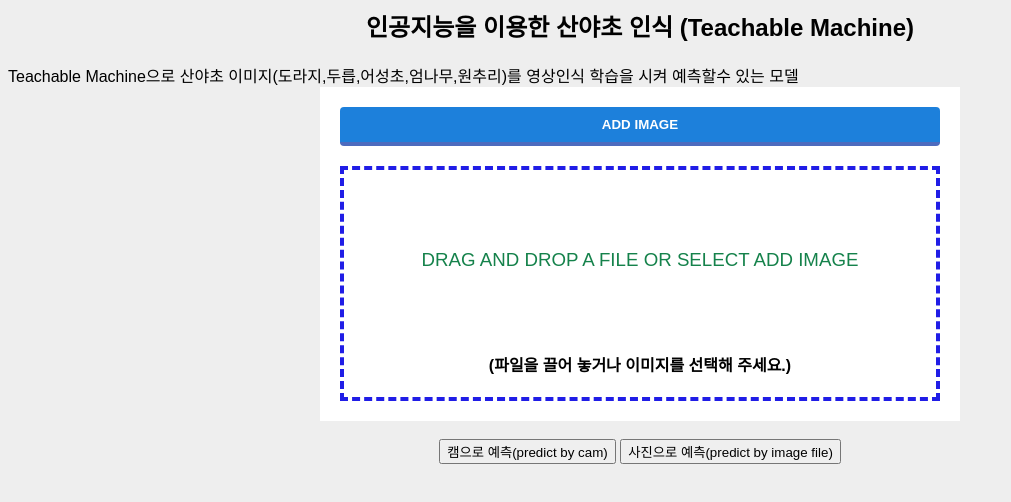
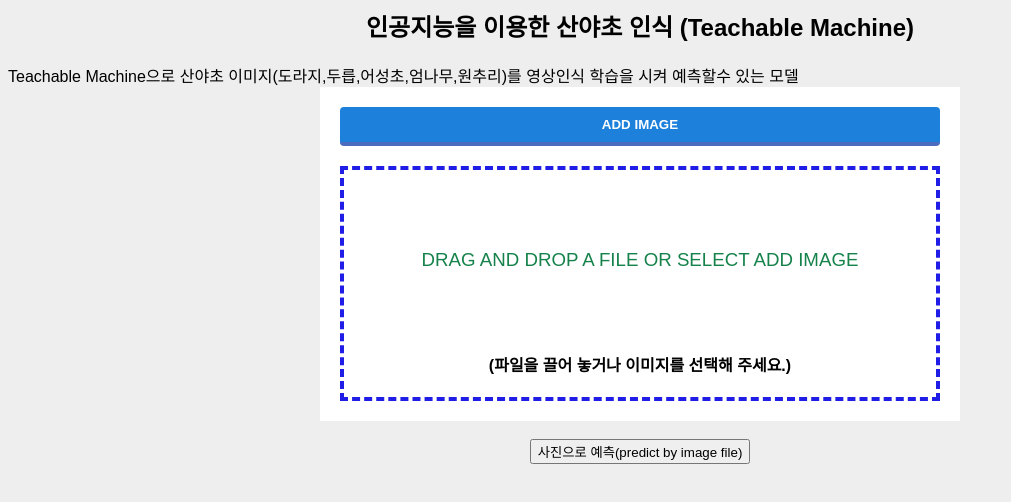
Before and after one commit to orclee70/ai, a plain HTML site: page index.html in a window 1280 px wide. Shown: the whole page, without its empty margins (0-1011 px from the left). Drawn offline with nearby package versions, Linux system fonts and the light colour scheme; a script that the page names is missing.

Commit message:
파일수정

```diff
--- a/index.html
+++ b/index.html
@@ -27,7 +27,7 @@
     </div>
 </div>
 <div style="text-align: center;"><br>
-<button type="button" onclick="init()">캠으로 예측(predict by cam)</button>
+<!--button type="button" onclick="init()">캠으로 예측(predict by cam)</button-->
 <button type="button" onclick="predict2()">사진으로 예측(predict by image file)</button>
 </div>
 <div id="webcam-container"></div>
```
